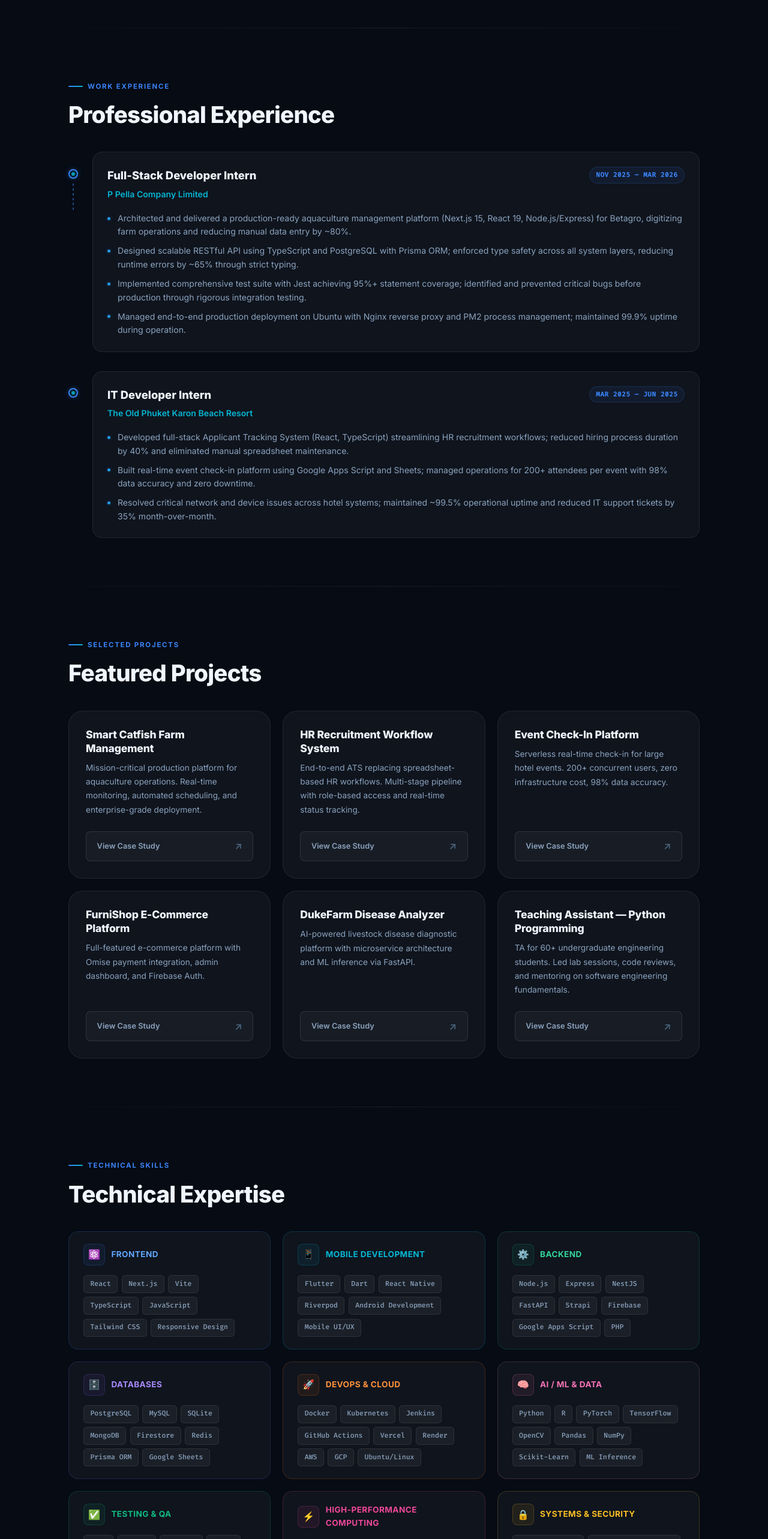
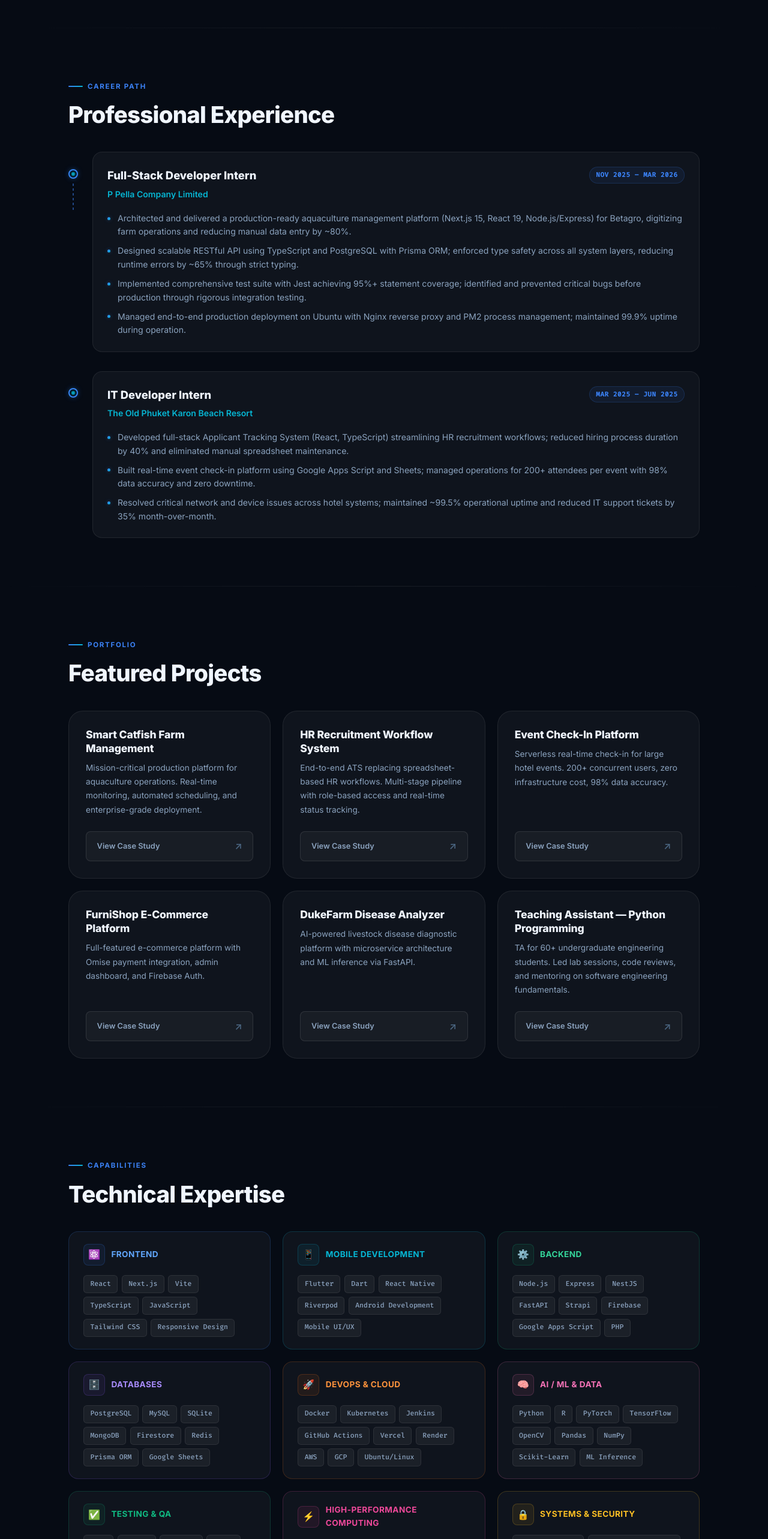
Before and after one commit to koard/Portfolio, a Next.js app: page / in a window 1280 px wide. Shown: the part 820-3386 px from the top of the page at 60% size. Built offline with nearby package versions, Linux system fonts and the light colour scheme.

Commit message:
style: refine section headings to resolve wording redundancy

```diff
--- a/app/page.tsx
+++ b/app/page.tsx
@@ -422,7 +422,7 @@ export default function Home() {
         <section id="experience">
           <div className="content-container">
             <div className="fade-up">
-              <div className="section-eyebrow">Work Experience</div>
+              <div className="section-eyebrow">Career Path</div>
               <h2 className="section-title">
                 Professional Experience
               </h2>
@@ -458,7 +458,7 @@ export default function Home() {
         <section id="projects">
           <div className="content-container">
             <div className="fade-up">
-              <div className="section-eyebrow">Selected Projects</div>
+              <div className="section-eyebrow">Portfolio</div>
               <h2 className="section-title">Featured Projects</h2>
             </div>
             <div className="projects-grid" style={{ marginTop: "2.5rem" }}>
@@ -497,7 +497,7 @@ export default function Home() {
         <section id="skills">
           <div className="content-container">
             <div className="fade-up">
-              <div className="section-eyebrow">Technical Skills</div>
+              <div className="section-eyebrow">Capabilities</div>
               <h2 className="section-title">Technical Expertise</h2>
             </div>
             <div className="skills-grid" style={{ marginTop: "2.5rem" }}>
@@ -566,7 +566,7 @@ export default function Home() {
         <section id="education">
           <div className="content-container">
             <div className="fade-up">
-              <div className="section-eyebrow">Education</div>
+              <div className="section-eyebrow">Qualifications</div>
               <h2 className="section-title">Academic Background</h2>
             </div>
             <div className="timeline-grid" style={{ marginTop: "2.5rem" }}>
```
